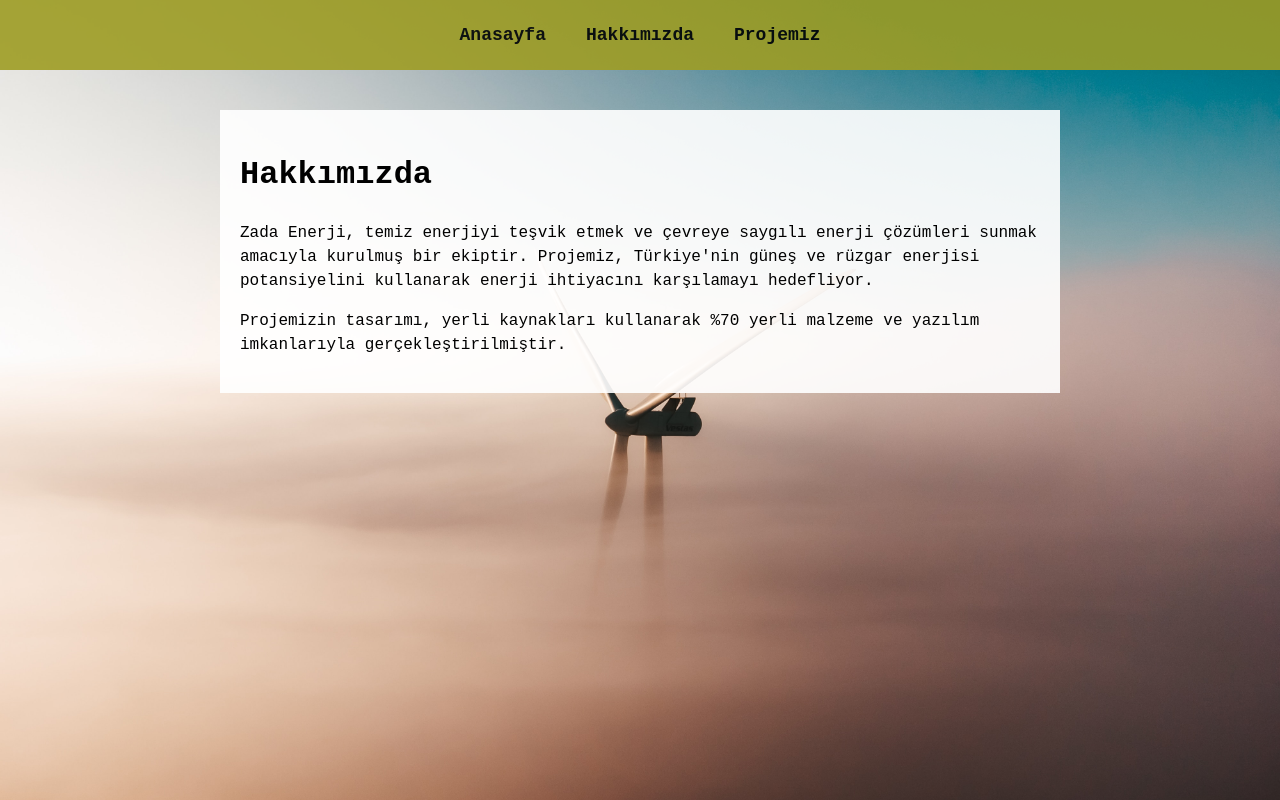
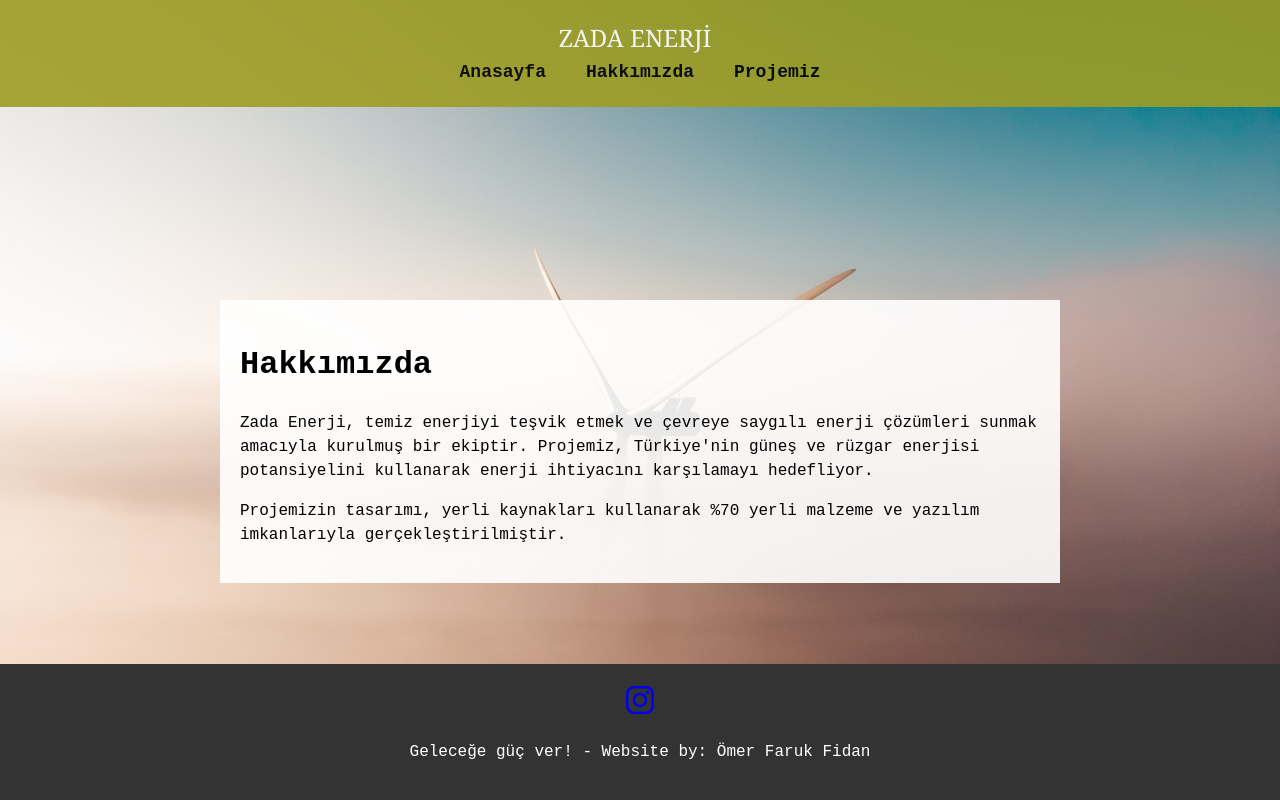
Before and after one commit to omerfarukfidan/zada-app, a Next.js app: page /about in a window 1280 px wide. Built offline with nearby package versions, Linux system fonts and the light colour scheme.

Commit message:
brand name and footer added

```diff
--- /dev/null
+++ b/components/Footer.js
@@ -0,0 +1,50 @@
+import React, { useState, useEffect } from "react";
+import styles from "./Footer.module.css";
+import { FaInstagram } from "react-icons/fa";
+
+const Footer = () => {
+  const [isFooterVisible, setFooterVisible] = useState(false);
+
+  const handleScroll = () => {
+    const scrollTop = window.scrollY;
+    const pageHeight = window.innerHeight;
+    const scrollHeight = document.documentElement.scrollHeight;
+
+    if (scrollTop + pageHeight >= scrollHeight - 20) {
+      setFooterVisible(true); // Sayfanın sonuna yaklaşıldığında footer'ı görünür yap
+    } else {
+      setFooterVisible(false); // Sayfanın sonundan uzaklaşıldığında gizle
+    }
+  };
+
+  useEffect(() => {
+    window.addEventListener("scroll", handleScroll);
+    return () => {
+      window.removeEventListener("scroll", handleScroll);
+    };
+  }, []);
+
+  const footerClass = `${styles.footer} ${isFooterVisible ? "" : styles.hidden}`;
+
+  return (
+    <div>
+      <footer className={footerClass}>
+        <div className={styles.socialIcons}>
+          <a
+            href="https://www.instagram.com/zadaenerji/?igshid=MzRlODBiNWFlZA%3D%3D"
+            target="_blank"
+            rel="noopener noreferrer"
+          >
+            <FaInstagram style={{ fontSize: "32px" }} />
+          </a>
+        </div>
+        <div>
+          <p>Geleceğe güç ver! - Website by: Ömer Faruk Fidan</p>
+        </div>
+      </footer>
+      <div style={{ marginBottom: "80px" }}>{/* Footer yüksekliği kadar boşluk bırakın */}</div>
+    </div>
+  );
+};
+
+export default Footer;
--- /dev/null
+++ b/components/Footer.module.css
@@ -0,0 +1,18 @@
+/* components/Footer.module.css */
+
+.footer {
+  background-color: #333;
+  color: #fff;
+  padding: 20px;
+  text-align: center;
+  position: fixed; /* Sayfanın altına sabit konumlandırın */
+  bottom: 0; /* Sayfanın altına sabitleyin */
+  left: 0;
+  right: 0;
+  z-index: 999; /* Diğer öğelerin üzerinde görünmesini sağlayın */
+  transition: all 0.3s ease; /* Yavaşça görünür hale gelmesini sağlayın */
+}
+
+.hidden {
+  transform: translateY(100%); /* Sayfanın dışına kaydırarak gizleyin */
+}
--- a/components/Navbar.js
+++ b/components/Navbar.js
@@ -28,7 +28,10 @@ const Navbar = () => {
 
   return (
     <nav className={navClass}>
-      {<ul className={styles.navList}>
+      <div className={styles.brand}>
+        <span className={styles.logo}>ZADA ENERJİ</span>
+      </div>
+      <ul className={styles.navList}>
         <li className={styles.navItem}>
           <Link href="/">Anasayfa</Link>
         </li>
@@ -38,7 +41,7 @@ const Navbar = () => {
         <li className={styles.navItem}>
           <Link href="/project">Projemiz</Link>
         </li>
-      </ul>}
+      </ul>
     </nav>
   );
 };
--- a/components/Navbar.module.css
+++ b/components/Navbar.module.css
@@ -44,3 +44,16 @@
 .navItem a:hover {
   color: #f8f8f8;
 }
+
+.logo {
+  font-family: Cambria, Cochin, Georgia, Times, 'Times New Roman', serif; /* Özel bir yazı tipi ekleyebilirsiniz */
+  font-size: 24px; /* Yazı tipi boyutunu ayarlayın */
+  margin-right: 10px; /* Marka adı ile diğer öğeler arasında bir boşluk bırakın */
+  color: #ffffff; /* Yazı rengini ayarlayın */
+  /* Diğer özel stiller ekleyebilirsiniz */
+}
+
+.brand {
+
+  align-items: center; /* Marka adını navbara dikey olarak hizala */
+}
--- a/package.json
+++ b/package.json
@@ -12,6 +12,7 @@
     "next": "13.4.19",
     "react": "18.2.0",
     "react-dom": "18.2.0",
+    "react-icons": "^4.10.1",
     "react-scroll": "^1.8.9"
   }
 }
--- a/pages/about.js
+++ b/pages/about.js
@@ -1,5 +1,5 @@
 // pages/about.js
-
+import Footer from "../components/Footer"; // Footer'ı içe aktarın
 import Head from "next/head";
 import Navbar from "../components/Navbar";
 import styles from "../styles/about.module.css"; // CSS dosyanızın yolunu burada belirtin
@@ -35,6 +35,7 @@ export default function About() {
           </div>
         </main>
       </div>
+      <Footer /> {/* Footer'ı ekleyin */}
     </div>
   );
 }
--- a/pages/index.js
+++ b/pages/index.js
@@ -2,6 +2,7 @@
 
 import Head from "next/head";
 import Navbar from "../components/Navbar";
+import Footer from "../components/Footer"; // Footer'ı içe aktarın
 import styles from "../styles/Home.module.css";
 
 export default function Home() {
@@ -42,6 +43,7 @@ export default function Home() {
           </p>
         </div>
       </main>
+      <Footer /> {/* Footer'ı ekleyin */}
     </div>
   );
 }
--- a/pages/project.js
+++ b/pages/project.js
@@ -1,4 +1,5 @@
 import Head from "next/head";
+import Footer from "../components/Footer"; // Footer'ı içe aktarın
 import Navbar from "../components/Navbar";
 import styles from "../styles/project.module.css";
 import { Link as ScrollLink, Element } from "react-scroll"; // react-scroll'den gerekli bileşenleri ekleyin
@@ -149,6 +150,7 @@ export default function Project() {
           </div>
         </main>
       </div>
+      <Footer /> {/* Footer'ı ekleyin */}
     </div>
   );
 }
--- a/styles/about.module.css
+++ b/styles/about.module.css
@@ -5,7 +5,7 @@
   margin: 0 auto;
   padding: 20px;
   background-color: rgba(255, 255, 255, 0.9); /* Beyaz ve hafif transparan bir arka plan rengi */
-  margin-top: 110px; /* Projemiz başlığını Navigation barın altına çekmek için bir üst boşluk ekleyin */
+  margin-top: 300px; /* Projemiz başlığını Navigation barın altına çekmek için bir üst boşluk ekleyin */
 }
 
 .heading {
@@ -30,3 +30,9 @@
   font-size: 16px;
   line-height: 1.5;
 }
+
+
+.pageContainer {
+  position: relative;
+  padding-bottom: 80px; /* Footer yüksekliği kadar alan bırakın */
+}
--- a/styles/project.module.css
+++ b/styles/project.module.css
@@ -5,7 +5,7 @@
   margin: 0 auto;
   padding: 20px;
   background-color: rgba(255, 255, 255, 0.9); /* Beyaz ve hafif transparan bir arka plan rengi */
-  margin-top: 60px; /* Projemiz başlığını Navigation barın altına çekmek için bir üst boşluk ekleyin */
+  margin-top: 110px; /* Projemiz başlığını Navigation barın altına çekmek için bir üst boşluk ekleyin */
 }
 
 .heading {
```
Also changed, not shown: 1 other file (tests, documents, lock files or other folders).
